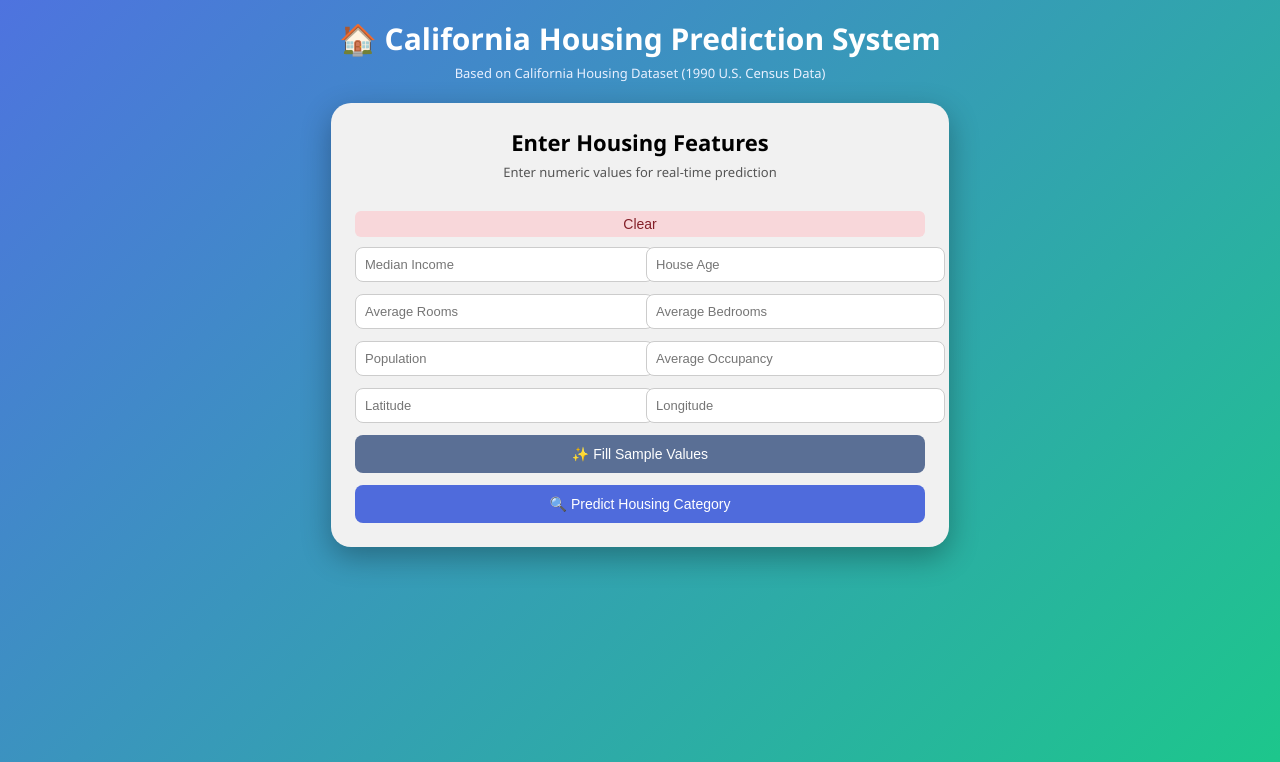
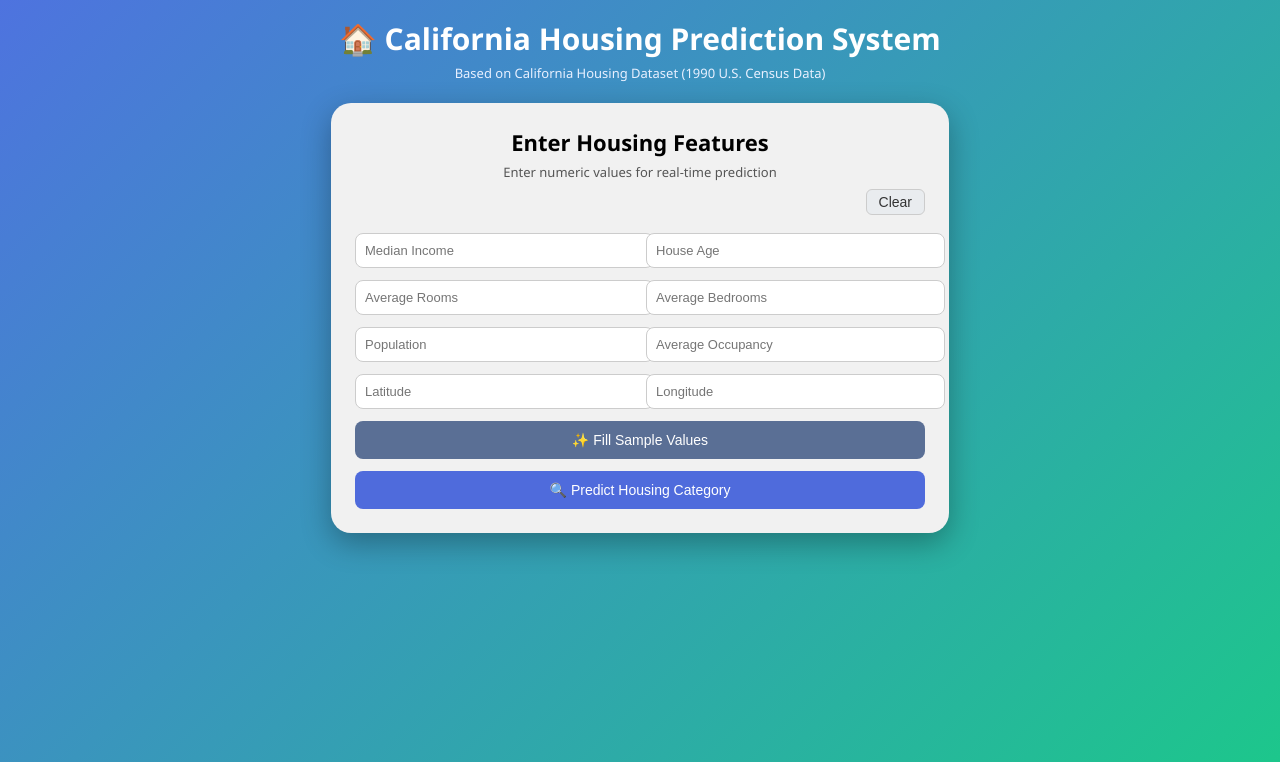
Before and after one commit to 2305100-Vineet/housing-web-app, a Flask app: page / in a window 1280 px wide. Shown: the top 762 px of the page. Run offline with Flask 3, Linux system fonts and the light colour scheme; parts of the project's set-up code (start-up, migrations or seed data) failed here and were passed over.

Commit message:
Update index.html

```diff
--- a/templates/index.html
+++ b/templates/index.html
@@ -37,7 +37,7 @@ body {
     color: #e8f0ff;
 }
 
-/* MAIN CONTAINER */
+/* CONTAINER */
 .container {
     background: #f1f1f1;
     color: black;
@@ -48,11 +48,11 @@ body {
     margin-bottom: 20px;
 }
 
-/* Title Centered */
+/* Title */
 .container h2 {
     margin: 0;
+    text-align: center;
     font-size: 22px;
-    text-align: center;
 }
 
 /* Subtitle */
@@ -61,32 +61,32 @@ body {
     font-size: 13px;
     color: #555;
     margin-top: 6px;
+}
+
+/* Clear row below subtitle */
+.clear-row {
+    display: flex;
+    justify-content: flex-end;
+    margin-top: 8px;
     margin-bottom: 18px;
 }
 
-/* Clear Button Placement */
-.clear-container {
-    display: flex;
-    justify-content: flex-end;
-    margin-bottom: 10px;
-}
-
+/* Small Proper Clear Button */
 .clear-btn {
     font-size: 14px;
-    padding: 5px 12px;
+    padding: 4px 12px;
     border-radius: 6px;
-    background-color: #f8d7da;
-    color: #842029;
+    background-color: #e9ecef;
+    color: #333;
+    border: 1px solid #ccc;
     cursor: pointer;
-    font-weight: 500;
-    border: none;
 }
 
 .clear-btn:hover {
-    background-color: #f1b0b7;
+    background-color: #dee2e6;
 }
 
-/* Form Grid */
+/* Form grid */
 .form-grid {
     display: grid;
     grid-template-columns: 1fr 1fr;
@@ -101,8 +101,8 @@ input {
     width: 100%;
 }
 
-/* Buttons */
-button {
+/* Main Buttons */
+button.main-btn {
     width: 100%;
     padding: 11px;
     border: none;
@@ -192,7 +192,7 @@ function clearForm() {
 
     const resultBox = document.querySelector(".result-box");
     if (resultBox) {
-        resultBox.style.display = "none";
+        resultBox.remove();
     }
 }
 </script>
@@ -210,7 +210,7 @@ function clearForm() {
     <h2>Enter Housing Features</h2>
     <div class="subtitle">Enter numeric values for real-time prediction</div>
 
-    <div class="clear-container">
+    <div class="clear-row">
         <button type="button" class="clear-btn" onclick="clearForm()">Clear</button>
     </div>
 
@@ -252,8 +252,8 @@ function clearForm() {
 
         </div>
 
-        <button type="button" class="sample-btn" onclick="fillSample()">✨ Fill Sample Values</button>
-        <button type="submit" class="predict-btn">🔍 Predict Housing Category</button>
+        <button type="button" class="main-btn sample-btn" onclick="fillSample()">✨ Fill Sample Values</button>
+        <button type="submit" class="main-btn predict-btn">🔍 Predict Housing Category</button>
 
     </form>
 
```
